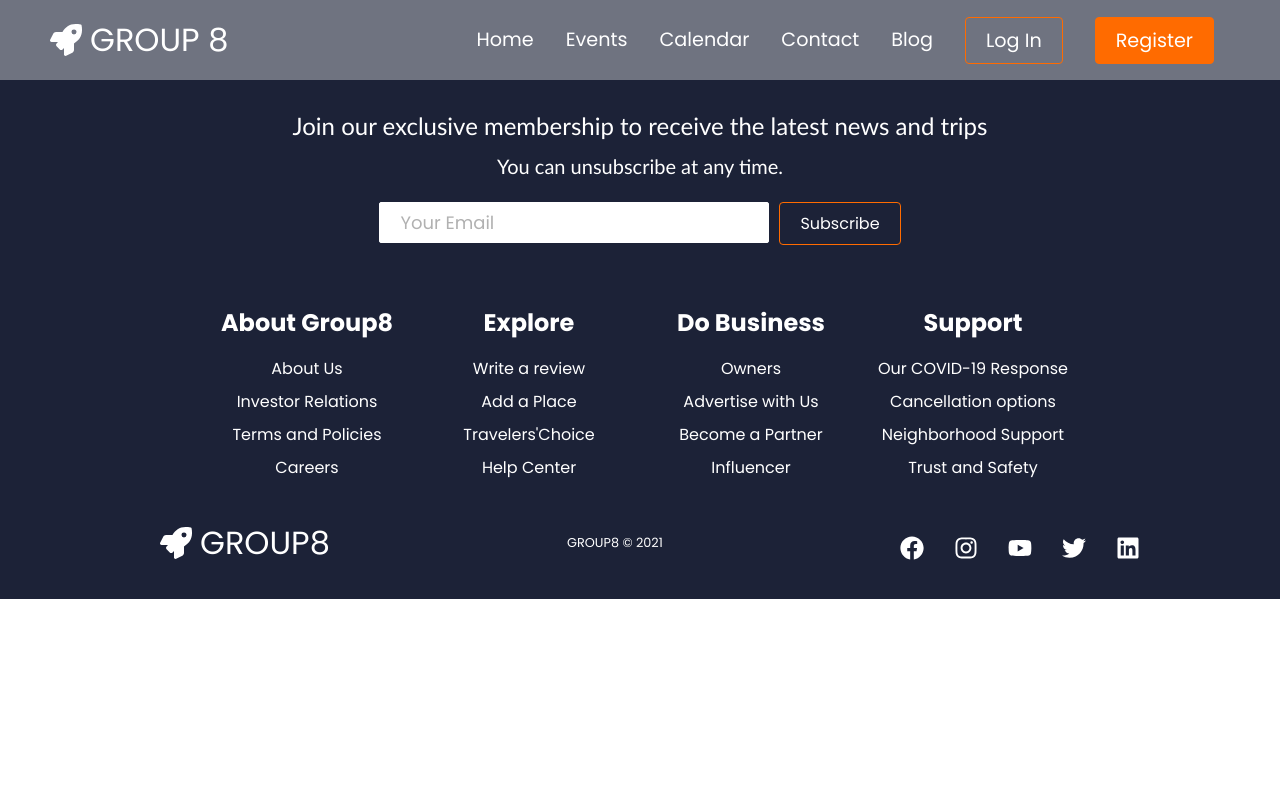
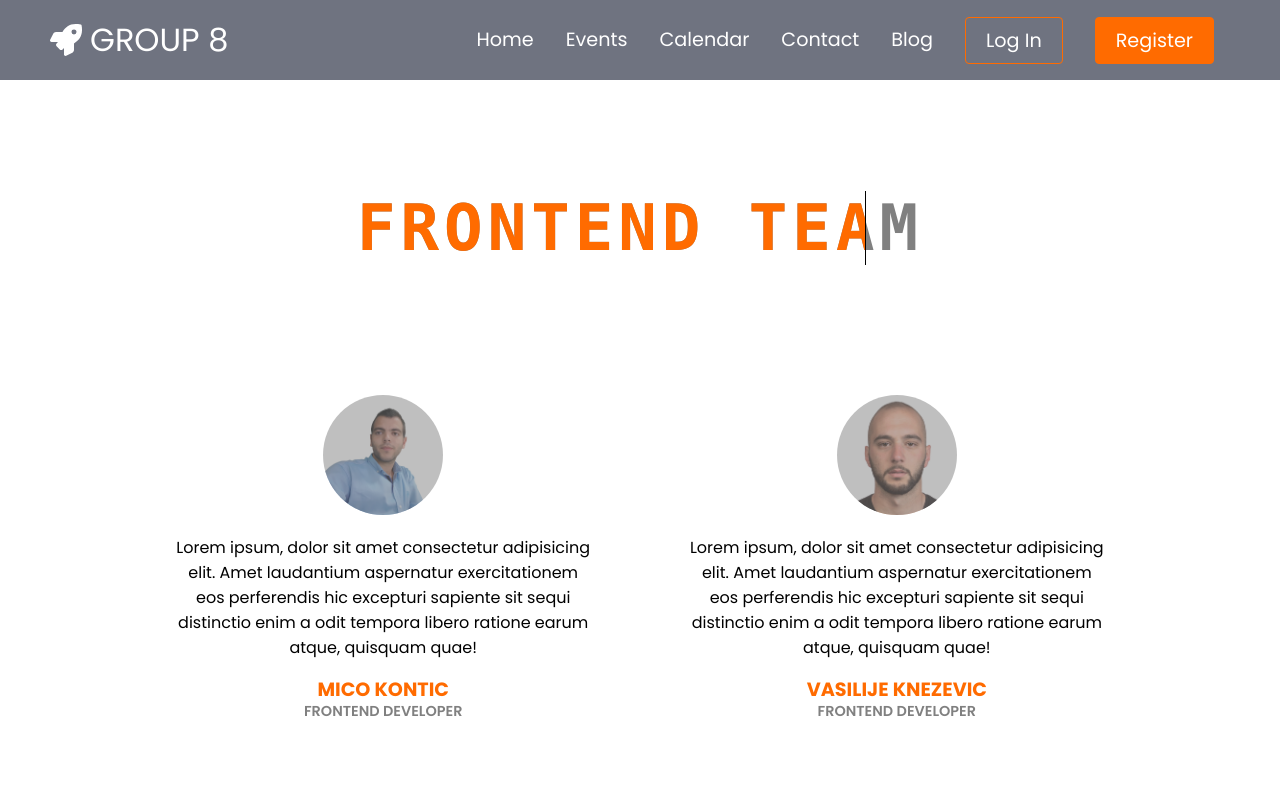
Before and after one commit to micokontic/react-final-task, a React (Create React App) app: page /frontEndTeam in a window 1280 px wide. Shown: the top 800 px of the page. Built offline with nearby package versions, Linux system fonts and the light colour scheme; no server answers; what react-google-maps would draw is missing.

Commit message:
About us page with frontend team

```diff
--- a/src/App.js
+++ b/src/App.js
@@ -15,6 +15,7 @@ import Blog from "./components/pages/HomePage/Blog";
 import AdventureCard from "./components/AdventureCard/AdventureCard";
 import ProfileCard from "./components/ProfilePages/ProfileCard";
 import AboutUs from "./components/pages/AboutUs/AboutUs";
+import FrontEnd from "./components/pages/AboutUs/FrontEnd";
 
 function App() {
   const [activities, setActivities] = useState([
@@ -90,6 +91,7 @@ function App() {
           )}
         />
         <Route path="/aboutUs" component={AboutUs} />
+        <Route path="/frontEndTeam" component={FrontEnd} />
       </Switch>
 
       <Footer />
--- /dev/null
+++ b/src/components/pages/AboutUs/FrontEnd.js
@@ -0,0 +1,53 @@
+import React from "react";
+import "./Teams.css";
+import Vaskoo from "./Images/vasilije-removebg-preview.png";
+import Micoo from "./Images/mico-removebg-preview.png";
+function FrontEnd() {
+  return (
+    <>
+      <div className="aboutUs-main">
+        <div className="aboutUs-animatedTitle">
+          <h1 data-text="FRONTEND TEAM">FRONTEND TEAM</h1>
+        </div>
+        <div className="aboutUs-container">
+          <div className="aboutUs-box">
+            <div className="aboutUs-imgBox">
+              <img src={Micoo} alt="" />
+            </div>
+            <div className="aboutUs-aboutText">
+              <p>
+                Lorem ipsum, dolor sit amet consectetur adipisicing elit. Amet
+                laudantium aspernatur exercitationem eos perferendis hic
+                excepturi sapiente sit sequi distinctio enim a odit tempora
+                libero ratione earum atque, quisquam quae!
+              </p>
+              <h4>
+                Mico Kontic <br />
+                <span>Frontend Developer</span>
+              </h4>
+            </div>
+          </div>
+          <div className="aboutUs-box">
+            <div className="aboutUs-imgBox">
+              <img src={Vaskoo} alt="" />
+            </div>
+            <div className="aboutUs-aboutText">
+              <p>
+                Lorem ipsum, dolor sit amet consectetur adipisicing elit. Amet
+                laudantium aspernatur exercitationem eos perferendis hic
+                excepturi sapiente sit sequi distinctio enim a odit tempora
+                libero ratione earum atque, quisquam quae!
+              </p>
+              <h4>
+                Vasilije Knezevic <br />
+                <span>Frontend Developer</span>
+              </h4>
+            </div>
+          </div>
+        </div>
+      </div>
+    </>
+  );
+}
+
+export default FrontEnd;
--- /dev/null
+++ b/src/components/pages/AboutUs/Teams.css
@@ -0,0 +1,218 @@
+:root {
+  --grayMain: rgb(176, 178, 187);
+  --blueMain: #ff6b00;
+  --blueMilky: #d6ecf6;
+}
+
+.aboutUs-main {
+  display: flex;
+  justify-content: center;
+  flex-direction: column;
+  align-items: center;
+  min-height: 100vh;
+  /*   background: url(./Images/aboutUsBck.jpg);
+ */
+  background-position: center;
+  background-size: cover;
+  background-repeat: no-repeat;
+}
+
+.aboutUs-animatedTitle {
+  margin: 3rem 0;
+  display: flex;
+  align-items: center;
+  justify-content: center;
+}
+.aboutUs-animatedTitle h1 {
+  text-transform: uppercase;
+  font-family: consolas;
+  letter-spacing: 5px;
+  color: gray;
+  white-space: nowrap;
+  position: relative;
+  font-size: 4rem;
+}
+.aboutUs-animatedTitle h1:before {
+  content: attr(data-text);
+  position: absolute;
+  width: 100%;
+  height: 100%;
+  color: var(--blueMain);
+  overflow: hidden;
+  border-right: 1px solid #000;
+  animation: typing 10s steps(30) infinite;
+}
+@keyframes typing {
+  0% {
+    width: 0;
+  }
+  50% {
+    width: 100%;
+  }
+  100% {
+    width: 0;
+  }
+}
+.aboutUs-container {
+  width: 82%;
+  margin: 5rem auto;
+  display: grid;
+  grid-template-columns: repeat(auto-fit, minmax(24rem, 1fr));
+  grid-gap: 1rem;
+  box-sizing: border-box;
+  padding: 1.2rem;
+}
+.aboutUs-container .aboutUs-box {
+  position: relative;
+  padding: 5rem 2.5rem 2.5rem;
+  transition: 0.5s;
+  text-align: center;
+  background: #fff;
+}
+.aboutUs-container .aboutUs-box:hover {
+  background: rgba(136, 132, 132, 0.801);
+}
+.aboutUs-container .aboutUs-box p {
+  margin: 0;
+  padding: 0;
+  transition: 0.5s;
+}
+.aboutUs-container .aboutUs-box h4 {
+  margin: 1.25rem 0 0;
+  padding: 0;
+  transition: 0.5s;
+  font-size: 1.2rem;
+  color: var(--blueMain);
+  font-weight: 700;
+  line-height: 1.25rem;
+  text-transform: uppercase;
+}
+.aboutUs-container .aboutUs-box h4 span {
+  font-weight: 600;
+  font-size: 0.9rem;
+  color: gray;
+  transition: 0.5s;
+}
+.aboutUs-container .aboutUs-box:hover p,
+.aboutUs-container .aboutUs-box:hover h4,
+.aboutUs-container .aboutUs-box:hover h4 span {
+  color: #fff;
+}
+
+.aboutUs-container .aboutUs-box .aboutUs-imgBox {
+  position: absolute;
+  top: -60px;
+  left: 50%;
+  transform: translateX(-50%);
+  width: 7.5rem;
+  height: 7.5rem;
+  border-radius: 50%;
+  overflow: hidden;
+}
+.aboutUs-container .aboutUs-box .aboutUs-imgBox img {
+  width: 7.5rem;
+  height: 7.5rem;
+}
+.aboutUs-container .aboutUs-box .aboutUs-imgBox::before {
+  content: "";
+  position: absolute;
+  top: 0;
+  left: 0;
+  display: block;
+  width: 100%;
+  height: 100%;
+  background: gray;
+  transition: 0.7s all;
+  opacity: 0.5;
+}
+
+.aboutUs-container .aboutUs-box:hover .aboutUs-imgBox::before {
+  opacity: 0;
+}
+
+.aboutUs-container .aboutUs-box::before {
+  content: "";
+  position: absolute;
+  top: 8%;
+  right: 42.3%;
+  width: 4.9rem;
+  height: 7.6rem;
+  /*   background: url(../images/lab.png);
+ */
+  background-size: cover;
+  opacity: 0.05;
+  pointer-events: none;
+  transition: 0.5s;
+}
+.aboutUs-container .aboutUs-box::after {
+  content: "";
+  position: absolute;
+  top: -123%;
+  right: 42.3%;
+  width: 12.5rem;
+  height: 3.5rem; /*
+  background: url(../images/developers.png); */
+  background-size: cover;
+  opacity: 0;
+  pointer-events: none;
+  transition: 0.5s;
+}
+.aboutUs-container .aboutUs-box:hover::before {
+  transform: translateY(-14.3rem);
+  opacity: 1;
+}
+.aboutUs-container .aboutUs-box:hover::after {
+  transform: translate(12.3rem, 7.8rem);
+  opacity: 1;
+}
+
+@media screen and (max-width: 768px) {
+  .aboutUs-container {
+    width: 100%;
+    margin: 2rem auto;
+    display: grid;
+    grid-template-columns: 1fr;
+    grid-row-gap: 3rem;
+  }
+  .aboutUs-container .aboutUs-box .aboutUs-imgBox {
+    position: absolute;
+    top: 0px;
+    left: 50%;
+    transform: translateX(-50%);
+    width: 5.5rem;
+    height: 5.5rem;
+    border-radius: 0;
+    overflow: hidden;
+  }
+  .aboutUs-container .aboutUs-box .aboutUs-imgBox img {
+    width: 5.5rem;
+    height: 5.5rem;
+  }
+  .aboutUs-container .aboutUs-box::before {
+    display: none;
+  }
+  .aboutUs-container .aboutUs-box::after {
+    display: none;
+  }
+  .aboutUs-container .aboutUs-aboutText {
+    margin-top: 1rem;
+  }
+  .aboutUs-animatedTitle h1 {
+    font-size: 1rem;
+  }
+}
+@media screen and (max-width: 992px) and (min-width: 768px) {
+  .aboutUs-container {
+    width: 100%;
+    margin: 8rem auto;
+    display: grid;
+    grid-template-columns: 1fr;
+    grid-row-gap: 8rem;
+  }
+  .aboutUs-container .aboutUs-box::before {
+    display: none;
+  }
+  .aboutUs-container .aboutUs-box::after {
+    display: none;
+  }
+}
```
Also changed, not shown: src/components/pages/AboutUs/Images/mico-removebg-preview.png (added), src/components/pages/AboutUs/Images/vasilije-removebg-preview.png (added).
